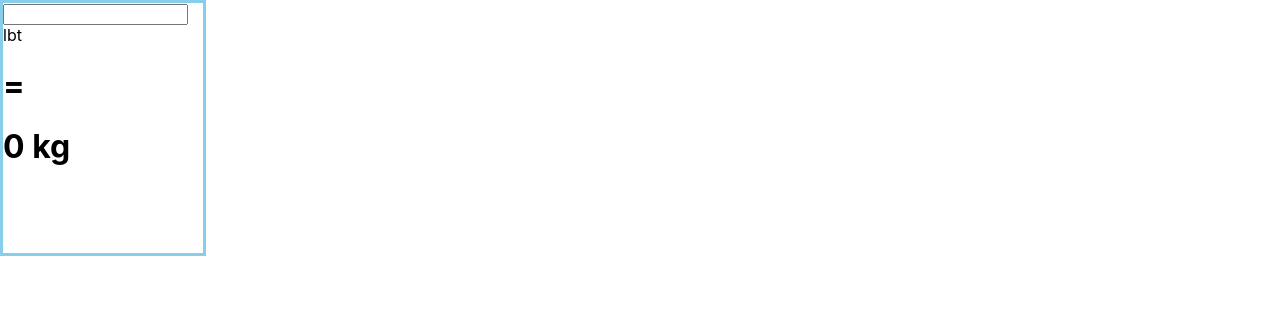
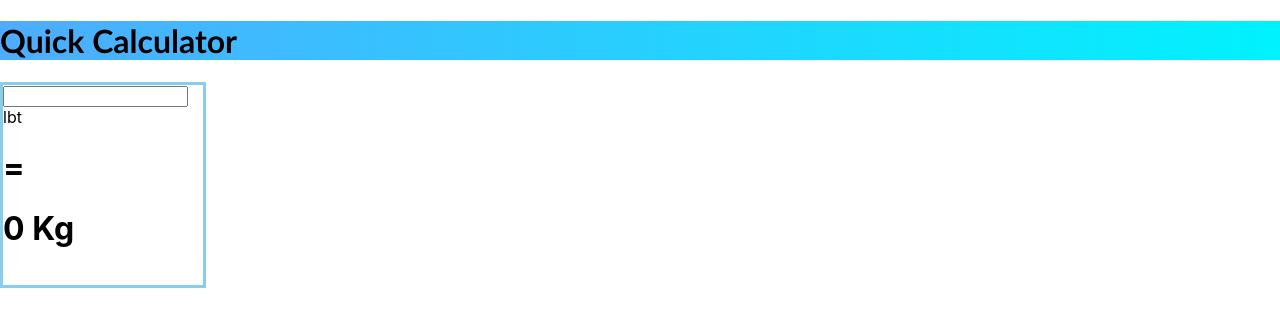
Before and after one commit to Oceanblue713/react-calculator, a React (Create React App) app: page / in a window 1280 px wide. Shown: the top 326 px of the page. Built offline with nearby package versions, Linux system fonts and the light colour scheme.

Commit message:
Change props

```diff
--- a/src/App.css
+++ b/src/App.css
@@ -1,6 +1,11 @@
+.nav > h1 {
+  background-image: linear-gradient(to right, #4facfe 0%, #00f2fe 100%);
+  font-family: Calibri;
+}
+
 .box {
   border-style: solid;
   border-color: skyblue;
   width: 200px;
-  height: 250px;
+  height: 200px;
 }
--- a/src/App.js
+++ b/src/App.js
@@ -1,12 +1,23 @@
 import React from 'react';
 import Box from './box';
 import './App.css';
+import {Nav} from './Nav';
 
 class App extends React.Component {
+  constructor() {
+    super();
+    this.state = {
+      bMetric: "lbt",
+      aCalc: 0,
+      aMetric: "Kg"
+    }
+  }
+
   render(){
     return (
       <div className="App">
-        <Box metric="lbt" number = "0"/>
+        <Nav />
+        <Box bCalc="" bMetric={this.state.bMetric} aCalc = {this.state.aCalc} aMetric= {this.state.aMetric}/>
       </div>
     );
   }
--- /dev/null
+++ b/src/Nav.js
@@ -0,0 +1,9 @@
+import React from 'react';
+
+export const Nav = () => {
+  return (
+    <div class="nav">
+      <h1>Quick Calculator</h1>
+    </div>
+  );
+}
--- a/src/box.js
+++ b/src/box.js
@@ -4,9 +4,9 @@ const Box = (props) => {
   return (
     <div className="box">
       <div className="box-item">
-        <input type="text"/>{props.metric} <br/>
+        <input type="text" value={props.bCalc}/>{props.bMetric} <br/>
         <h1>=</h1>
-        <h1>{props.number} kg</h1>
+  <h1>{props.aCalc} {props.aMetric}</h1>
       </div>
     </div>
   )
```
